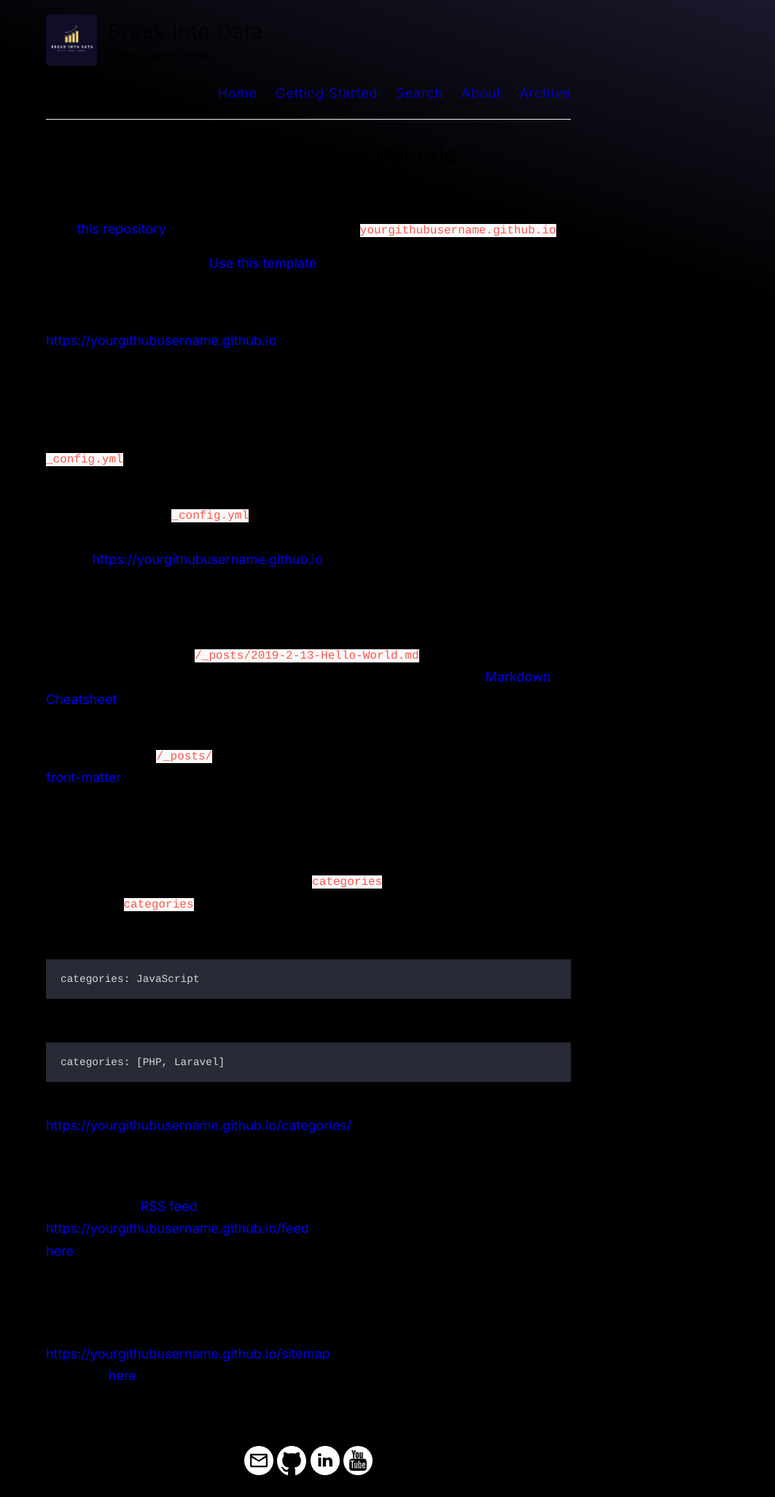
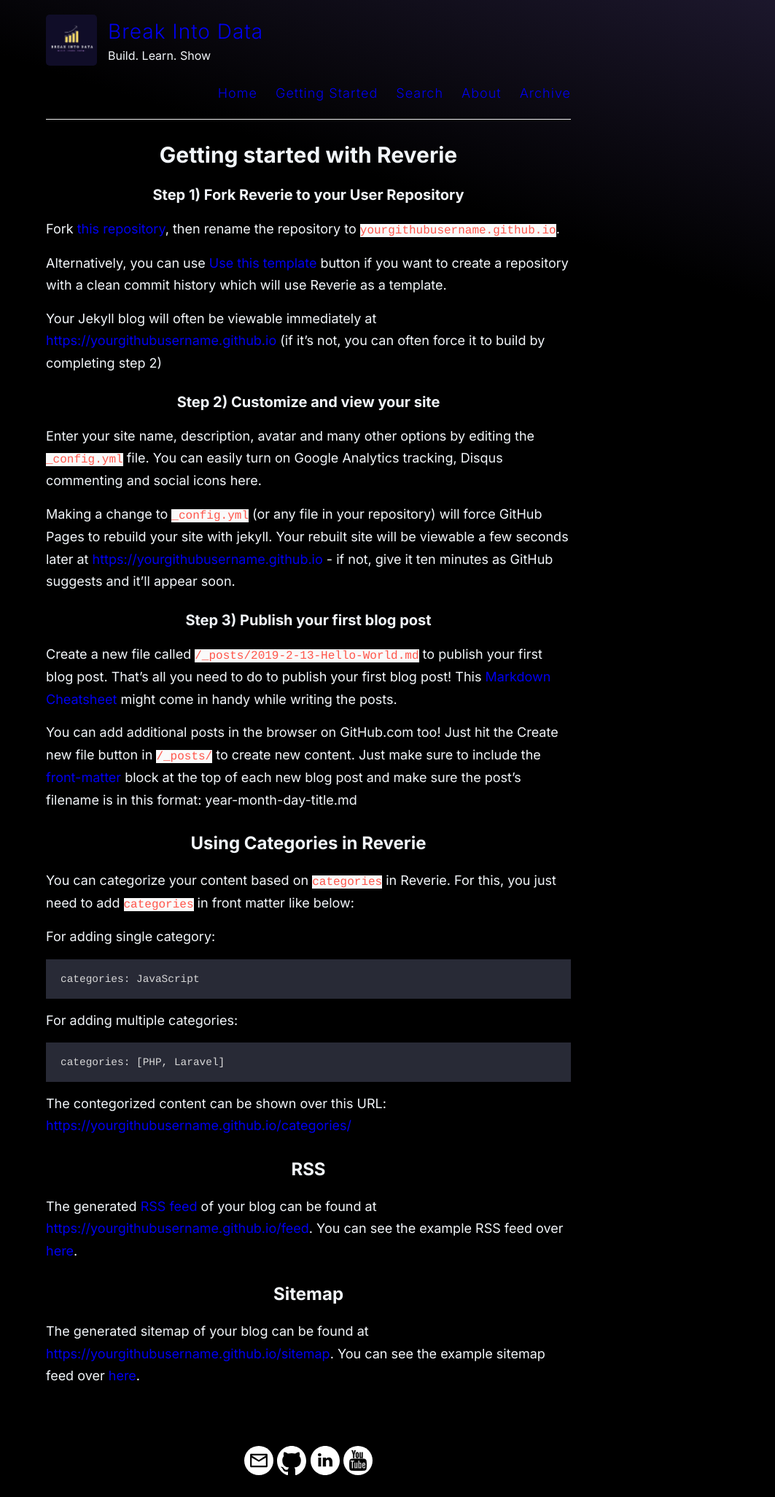
Before and after one commit to Break-Into-Data/break-into-data-website, a Jekyll site: the page built from _pages/getting-started.md, in a window 1280 px wide. Shown: the whole page at 73% size, without its empty margins (217-1280 px from the left). Built offline with Jekyll 4.4.1, drawn with Linux system fonts in a browser that asks for light colours.

```diff
--- a/assets/style.scss
+++ b/assets/style.scss
@@ -34,11 +34,11 @@
 
 body, h1, h2, h3, p, div, span {
   font-family: $mainFont;
-  // font-optical-sizing: auto;
-  // font-style: normal;
-  // font-variation-settings:
-  //   "slnt" 0;
-  // color: #f1f5f9;
+  font-optical-sizing: auto;
+  font-style: normal;
+  font-variation-settings:
+    "slnt" 0;
+  color: #f1f5f9;
 }
 
 body {
@@ -140,9 +140,9 @@
 
 h1 {
   font-size: 30px;
-  a {
-    color: inherit;
-  }
+  // a {
+  //   color: inherit;
+  // }
 }
 
 h2 {
```
